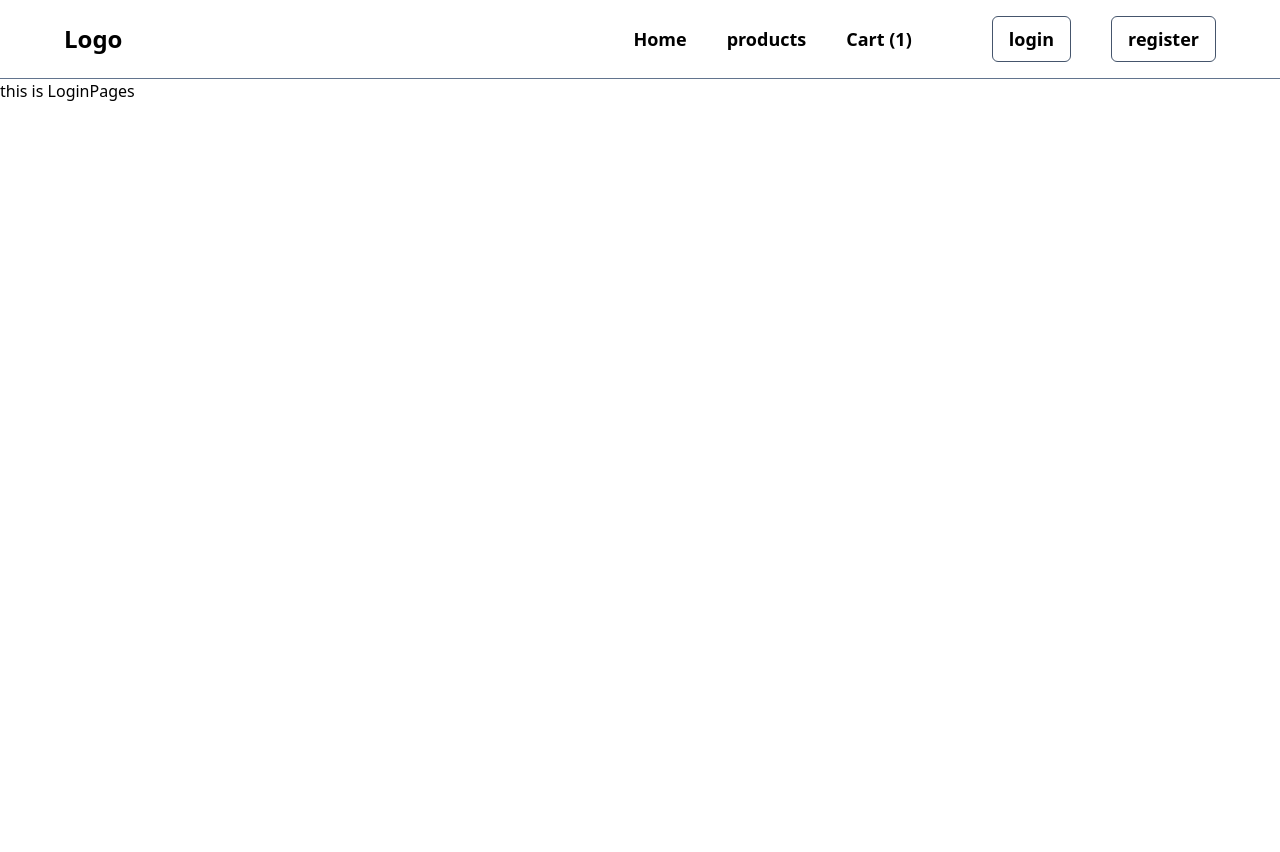
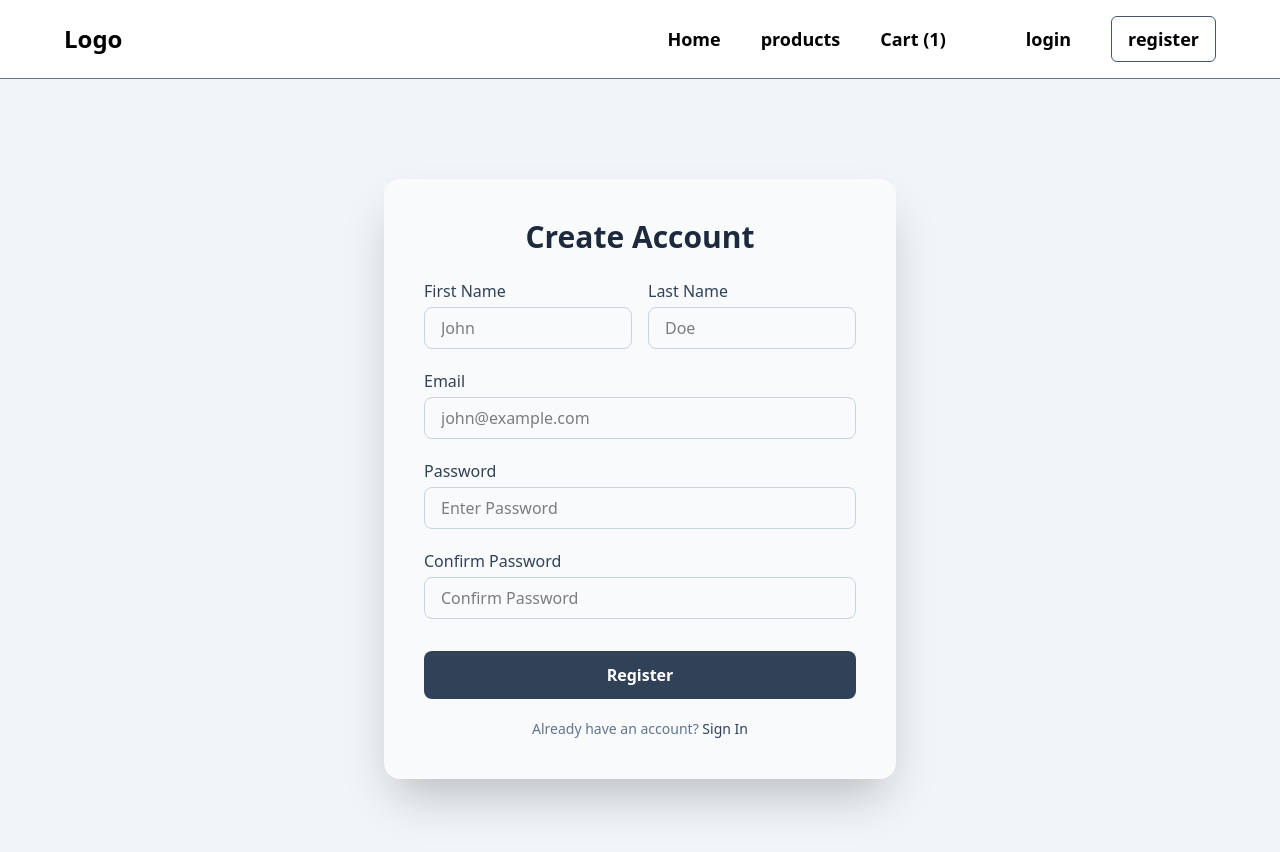
Before and after one commit to Anilm303/React, a React (Vite) app: page /login in a window 1280 px wide. Shown: the top 852 px of the page. Before the commit the page ends 800 px from the top, so only its background shows below. Built offline with nearby package versions, Linux system fonts and the light colour scheme.

Commit message:
form validation

```diff
--- a/package.json
+++ b/package.json
@@ -10,6 +10,7 @@
     "preview": "vite preview"
   },
   "dependencies": {
+    "@hookform/resolvers": "^5.2.1",
     "@reduxjs/toolkit": "^2.8.2",
     "@tailwindcss/vite": "^4.1.11",
     "@tanstack/react-query": "^5.85.5",
@@ -17,9 +18,11 @@
     "lucide-react": "^0.540.0",
     "react": "^19.1.1",
     "react-dom": "^19.1.1",
+    "react-hook-form": "^7.62.0",
     "react-redux": "^9.2.0",
     "react-router-dom": "^7.8.1",
-    "tailwindcss": "^4.1.11"
+    "tailwindcss": "^4.1.11",
+    "yup": "^1.7.0"
   },
   "devDependencies": {
     "@eslint/js": "^9.33.0",
--- a/src/compenents/NavBar.jsx
+++ b/src/compenents/NavBar.jsx
@@ -34,6 +34,11 @@ const Navbar = () => {
             <Link to="/login">
               <li></li>
             </Link>
+            <Link to="/login">
+            <li>
+              <button>login</button>
+            </li>
+            </Link>
 
             {isAuthenticated ? (
               <>
@@ -48,12 +53,6 @@ const Navbar = () => {
               <>
                 <li>
                   <button className="border border-slate-600 px-4 py-2 rounded-md">
-                    login
-                  </button>
-                </li>
-
-                <li>
-                  <button className="border border-slate-600 px-4 py-2 rounded-md">
                     register
                   </button>
                 </li>
--- a/src/pages/LoginPages.jsx
+++ b/src/pages/LoginPages.jsx
@@ -1,10 +1,107 @@
-import React from 'react'
+import { useForm } from "react-hook-form"
+import { object } from "yup"
+import { registerFormValidation } from "../utils/validate"
+import { yupResolver } from "@hookform/resolvers/yup"
 
-const LoginPages = () => {
+const LoginPage = () => {
+  const { register, handleSubmit, formState:{errors, isSubmitting} } = useForm({
+    resolver: yupResolver(registerFormValidation),
+  })
+
+  const onSubmit = (data) => {
+    console.log(data)
+  }
+
   return (
-    <div>this is LoginPages</div>
+    <div className="min-h-screen flex items-center justify-center bg-slate-100">
+      <div className="bg-slate-50 shadow-2xl rounded-2xl p-10 w-full max-w-lg">
+        <h2 className="text-3xl font-bold text-slate-800 mb-6 text-center">Create Account</h2>
 
+        <form onSubmit={handleSubmit(onSubmit)} className="space-y-5">
+          {/* First & Last Name side by side */}
+          <div className="flex gap-4">
+            <div className="flex-1">
+              <label className="block mb-1 text-slate-700 font-medium">First Name</label>
+              <input
+              {...register('first_name')}
+                type="text"
+                placeholder="John"
+                className="w-full px-4 py-2 border border-slate-300 rounded-lg focus:outline-none focus:ring-2 focus:ring-slate-400 focus:border-transparent bg-slate-50"
+              />
+              {errors.first_name && <p className="text-red-600 text-sm">{errors.first_name.message}</p>}
+                {/* {...register('first_name',{
+                  required: "first name is required"
+                })}
+                type="text"
+                placeholder="John"
+                className="w-full px-4 py-2 border border-slate-300 rounded-lg focus:outline-none focus:ring-2 focus:ring-slate-400 focus:border-transparent bg-slate-50"
+              />
+              {errors.first_name && <p className="text-red-600 text-sm">{errors.first_name.message}</p>} */}
+            </div>
+            <div className="flex-1">
+              <label className="block mb-1 text-slate-700 font-medium">Last Name</label>
+              <input
+                {...register('last_name')}
+                type="text"
+                placeholder="Doe"
+                className="w-full px-4 py-2 border border-slate-300 rounded-lg focus:outline-none focus:ring-2 focus:ring-slate-400 focus:border-transparent bg-slate-50"
+              />
+              {errors.last_name && <p className="text-red-600 text-sm">{errors.last_name.message}</p>}
+            </div>
+          </div>
+
+          {/* Email */}
+          <div>
+            <label className="block mb-1 text-slate-700 font-medium">Email</label>
+            <input
+              {...register('email')}
+              type="email"
+              placeholder="john@example.com"
+              className="w-full px-4 py-2 border border-slate-300 rounded-lg focus:outline-none focus:ring-2 focus:ring-slate-400 focus:border-transparent bg-slate-50"
+            />
+            {errors.email && <p className="text-red-600 text-sm">{errors.email.message}</p>}
+          </div>
+
+          {/* Password */}
+          <div>
+            <label className="block mb-1 text-slate-700 font-medium">Password</label>
+            <input
+              {...register('password')}
+              type="password"
+              placeholder="Enter Password"
+              className="w-full px-4 py-2 border border-slate-300 rounded-lg focus:outline-none focus:ring-2 focus:ring-slate-400 focus:border-transparent bg-slate-50"
+            />
+            {errors.password && <p className="text-red-600 text-sm">{errors.password.message}</p>}
+          </div>
+
+          {/* Confirm Password */}
+          <div>
+            <label className="block mb-1 text-slate-700 font-medium">Confirm Password</label>
+            <input
+              {...register('confirm_password')}
+              type="password"
+              placeholder="Confirm Password"
+              className="w-full px-4 py-2 border border-slate-300 rounded-lg focus:outline-none focus:ring-2 focus:ring-slate-400 focus:border-transparent bg-slate-50"
+            />
+             {errors.confirm_password && <p className="text-red-600 text-sm">{errors.confirm_password.message}</p>}
+          </div>
+
+          {/* Submit Button */}
+          <button
+            type="submit"
+            className="w-full py-3 mt-3 bg-slate-700 text-white font-semibold rounded-lg hover:bg-slate-800 transition duration-300"
+          >
+            Register
+          </button>
+        </form>
+
+        {/* Footer */}
+        <p className="text-center text-slate-500 text-sm mt-5">
+          Already have an account? <span className="text-slate-700 font-medium cursor-pointer hover:underline">Sign In</span>
+        </p>
+      </div>
+    </div>
   )
 }
 
-export default LoginPages
+export default LoginPage
--- a/src/pages/ProductDetailPage.jsx
+++ b/src/pages/ProductDetailPage.jsx
@@ -10,7 +10,7 @@ const ProductDetailPage = () => {
     queryKey: ["product", id],
     queryFn: async () => {
       const response = await axios.get(
-        `https://api.escuelajs.co/api/v1/products/${id}`
+        `https://api.escuelajs.co/ausepi/v1/products/${id}`
       );
       return response.data;
     },
--- /dev/null
+++ b/src/utils/validate.js
@@ -0,0 +1,13 @@
+import * as yup from "yup";
+
+const regex = /^(?=.*[a-z])(?=.*[A-Z])(?=.*\d)(?=.*[@$!%*?&])[A-Za-z\d@$!%*?&]{8,}$/;
+
+export const registerFormValidation = yup.object({
+    first_name  : yup.string().required("first name is required").min(3,"first name must be atleast three character"),
+    last_name  : yup.string().required("last name is required").min(3,"first name must be atleast three character"),
+    email: yup.string().email("invalid email").required("email is required"),
+    password: yup.string().required("password is required").matches(regex,"weak password"),
+    confirm_password: yup.string().required("conform password is required")
+    .oneOf([yup.ref("password"),null],"password didn't match")
+
+})
```
Also changed, not shown: 1 other file (tests, documents, lock files or other folders).
